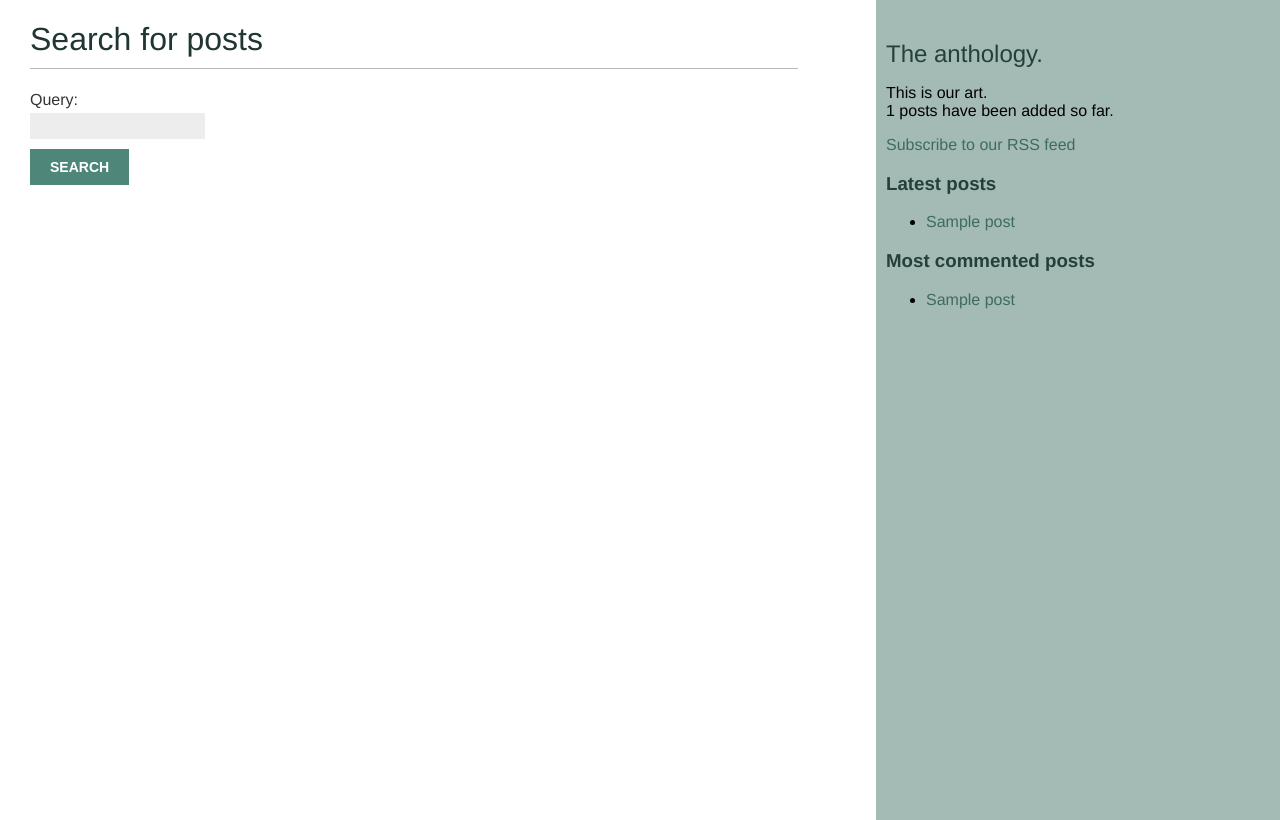
After one commit to emmanueluwa/dbe_voice, a Django app: page /anthology/search/ in a window 1280 px wide. The commit adds this page. Run offline with Django 4.2, Linux system fonts and the light colour scheme; tables that the repository leaves empty hold one stand-in row (values such as "Sample post").

Commit message:
changing style and adding ability to search

```diff
--- a/anthology/forms.py
+++ b/anthology/forms.py
@@ -11,3 +11,6 @@ class CommentForm(forms.ModelForm):
     class Meta:
         model = Comment
         fields = ['username', 'email', 'body']
+
+class SearchForm(forms.Form):
+    query = forms.CharField()
--- a/anthology/static/css/anthology.css
+++ b/anthology/static/css/anthology.css
@@ -5,19 +5,25 @@ body {
 }
 
 a {
-  color: #00abff;
+  color: #3E6B61;
   text-decoration: none;
 }
 
 h1 {
+  color: #203632;
   font-weight: normal;
   border-bottom: 1px solid #bbb;
   padding: 0 0 10px 0;
 }
 
 h2 {
+  color: #25403A;
   font-weight: normal;
   margin: 30px 0 0;
+}
+
+h3 {
+  color: #25403A;
 }
 
 #content {
@@ -30,12 +36,12 @@ h2 {
   float: right;
   width: 30%;
   padding: 10px;
-  background: #efefef;
+  background: #A4BAB5;
   height: 100%;
 }
 
 p.date {
-  color: #ccc;
+  color: #3E6B61;
   font-family: georgia, serif;
   font-size: 12px;
   font-style: italic;
@@ -68,7 +74,7 @@ textarea {
 
 input[type=submit] {
   font-weight: bold;
-  background: #00abff;
+  background: #4E877A;
   color: #fff;
   padding: 10px 20px;
   font-size: 14px;
@@ -94,5 +100,5 @@ input[type=submit] {
 .comment .info {
   font-weight: bold;
   font-size: 12px;
-  color: #666;
+  color: #3E6B61;
 }
--- /dev/null
+++ b/anthology/templates/anthology/post/search.html
@@ -0,0 +1,31 @@
+{% extends "anthology/base.html" %}
+<!--prettier-ignore-->
+{% load anthology_tags %}
+<!--prettier-ignore-->
+
+{% block title %}Search{% endblock %}
+<!--prettier-ignore-->
+
+{% block content %} {% if query %}
+<h1>Posts containing "{{ query }}"</h1>
+<h3>
+  <!--prettier-ignore-->
+  {% with results.count as total_results %}
+    Found {{ total_results }} result{{ total_results|pluralize }}
+  {% endwith %}
+</h3>
+{% for post in results %}
+<h4>
+  <a href="{{ post.get_absolute_url }}">{{ post.title }}</a>
+</h4>
+{{ post.body|markdown_|truncatewords_html:12 }} {% empty %}
+<p>There are no results for your query.</p>
+{% endfor %}
+<p><a href="{% url 'anthology:post_search' %}"> Search again </a></p>
+{% else %}
+<h1>Search for posts</h1>
+<form method="get">
+  {{ form.as_p }}
+  <input type="submit" value="Search" />
+</form>
+{% endif %} {% endblock %}
--- a/anthology/urls.py
+++ b/anthology/urls.py
@@ -16,5 +16,6 @@ urlpatterns = [
       ),
   path('<int:post_id>/share/', views.post_share, name='post_share'),
   path('<int:post_id>/comment/', views.post_comment, name='post_comment'),
-  path('feed/', LatestPostsFeed(), name='post_feed')
+  path('feed/', LatestPostsFeed(), name='post_feed'),
+  path('search/', views.post_search, name='post_search'),
 ]
--- a/anthology/views.py
+++ b/anthology/views.py
@@ -8,6 +8,9 @@ from django.views.decorators.http import require_POST
 from taggit.models import Tag
 #count aggregation function of django orm
 from django.db.models import Count
+from django.contrib.postgres.search import SearchVector
+from .forms import EmailPostForm, CommentForm, SearchForm
+
 # Create your views here.
 
 def post_list(request, tag_slug=None):
@@ -98,3 +101,16 @@ def post_comment(request, post_id):
         comment.post = post
         comment.save()
     return render(request, 'anthology/post/comment.html', {'post':post, 'form': form, 'comment': comment})
+
+def post_search(request):
+    form = SearchForm()
+    query = None
+    results = []
+    if 'query' in request.GET:
+        #get method sent so resulting url includes query parameter and is easy to share
+        form = SearchForm(request.GET)
+        if form.is_valid():
+            query = form.cleaned_data['query']
+            results = Post.published.annotate(search=SearchVector('title', 'body'),).filter(search=query)
+
+    return render(request, 'anthology/post/search.html', {'form': form, 'query': query, 'results': results})
--- a/mysite/settings.py
+++ b/mysite/settings.py
@@ -44,6 +44,7 @@ INSTALLED_APPS = [
     'taggit',
     'django.contrib.sites',
     'django.contrib.sitemaps',
+    'django.contrib.postgres'
 ]
 
 MIDDLEWARE = [
```
Also changed, not shown: 2 other files.
